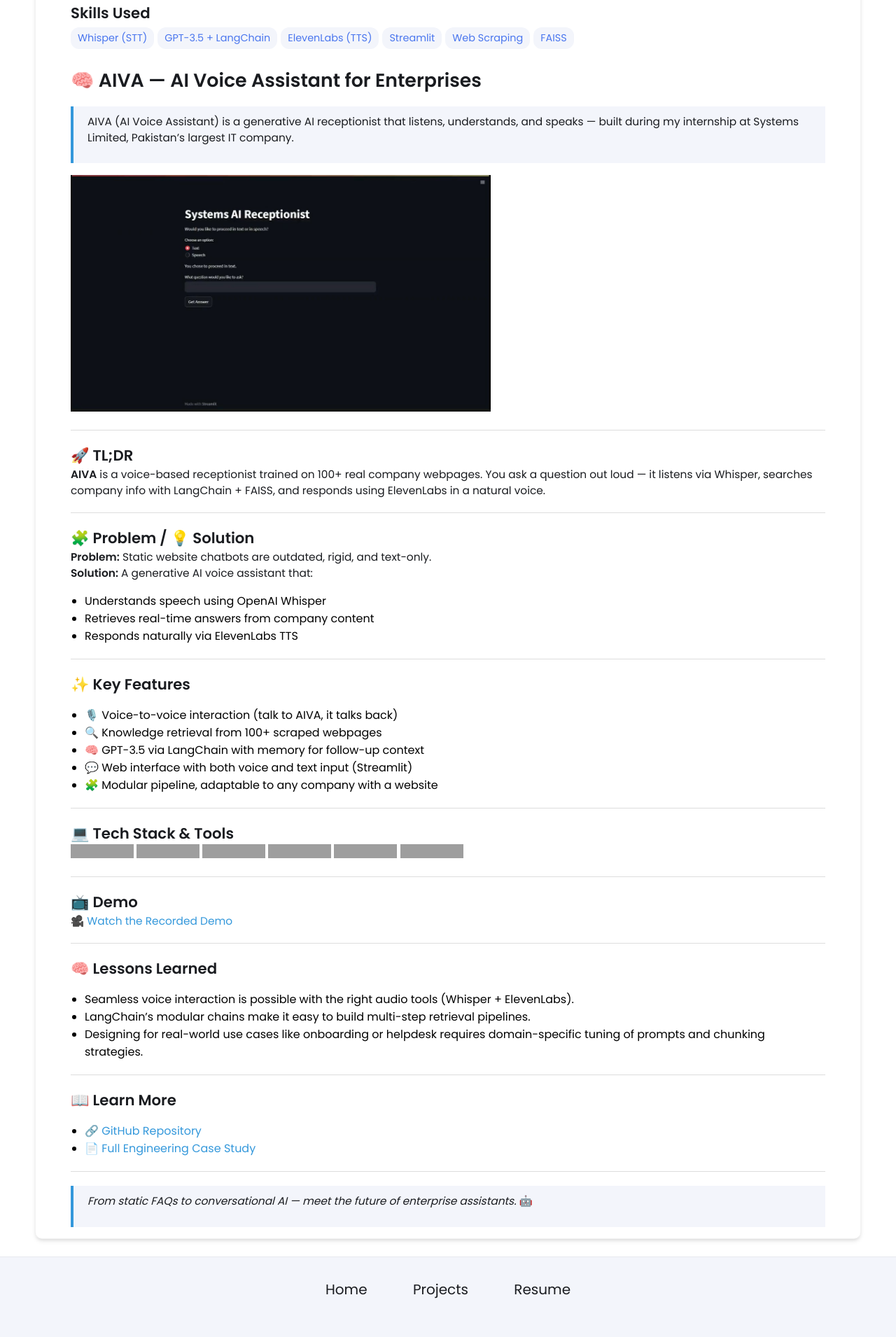
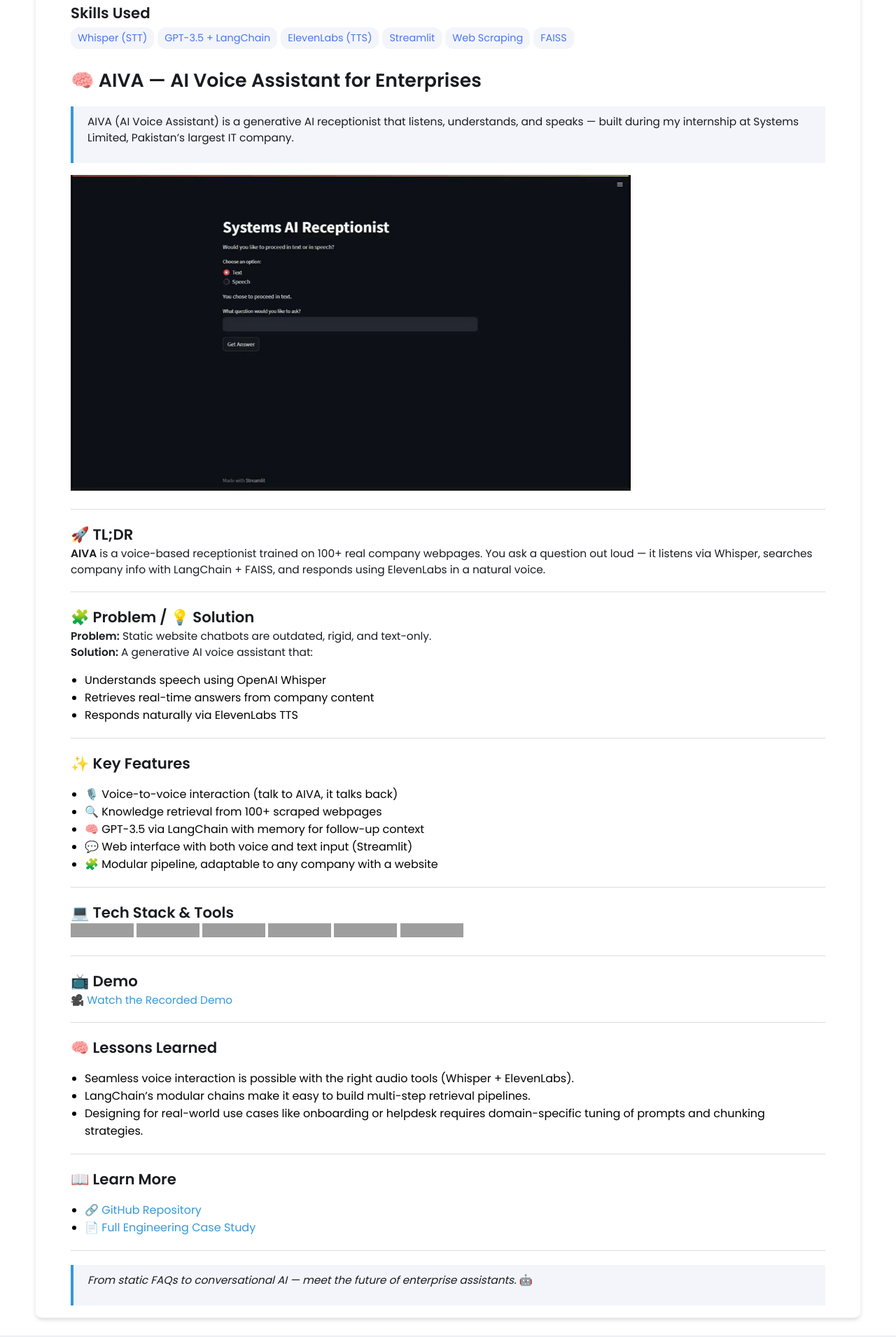
Before and after one commit to 20mup/20mup.github.io, a Jekyll site: the page built from _projects/ai-receptionist/index.md, in a window 1280 px wide. Shown: the part 618-2528 px from the top of the page at 70% size. Built offline with Jekyll 4.4.1, drawn with Linux system fonts in a browser that asks for light colours; grey boxes are pictures that could not be loaded.

Commit message:
Update index.md

```diff
--- a/_projects/ai-receptionist/index.md
+++ b/_projects/ai-receptionist/index.md
@@ -16,7 +16,7 @@
 
 > AIVA (AI Voice Assistant) is a generative AI receptionist that listens, understands, and speaks — built during my internship at Systems Limited, Pakistan’s largest IT company.
 
-<img src="/assets/images/aiva_interface.jpg" alt="AIVA Interface Preview" width="600"/>
+<img src="/assets/images/aiva_interface.jpg" alt="AIVA Interface Preview" width="800"/>
 
 ---
 
```
